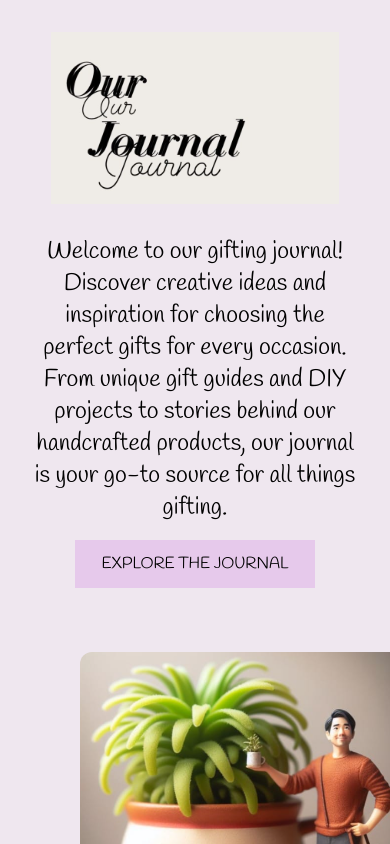
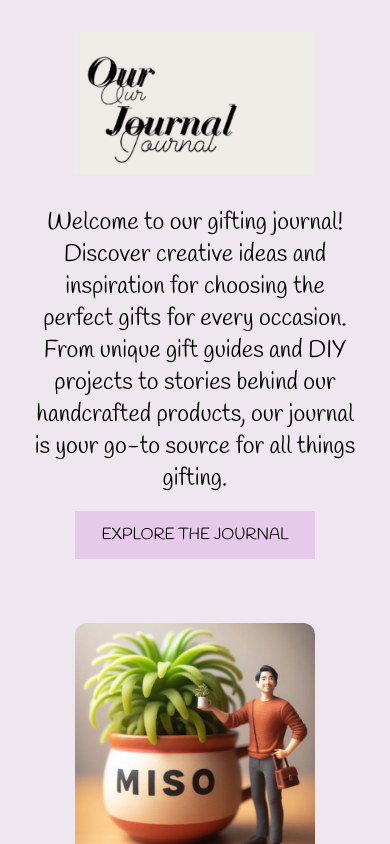
Before and after one commit to Pari00722/miso-web-main, a React (Vite) app: page /journal in a window 390 px wide. Shown: the top 844 px of the page. Built offline with nearby package versions, Linux system fonts and the light colour scheme.

Commit message:
Update JournalSection.css

```diff
--- a/src/styles/JournalSection.css
+++ b/src/styles/JournalSection.css
@@ -7,6 +7,7 @@
   flex-direction: column;
   align-items: center;
   padding: 2rem;
+  justify-content: space-between;
 }
 
 .jsLeft {
@@ -15,6 +16,22 @@
   align-items: center;
   text-align: center;
   margin-bottom: 4rem;
+}
+
+@media screen and (max-width: 650px){
+    .jsMainParent{
+      justify-content: center;
+    }
+
+    .jsLeft, .jsRight {
+      align-items: center;
+      text-align: center;
+    }
+    .jsMainParent img{
+      display: block;
+      width: 15rem;
+      margin: auto;
+    }
 }
 
 .readBtn {
```
